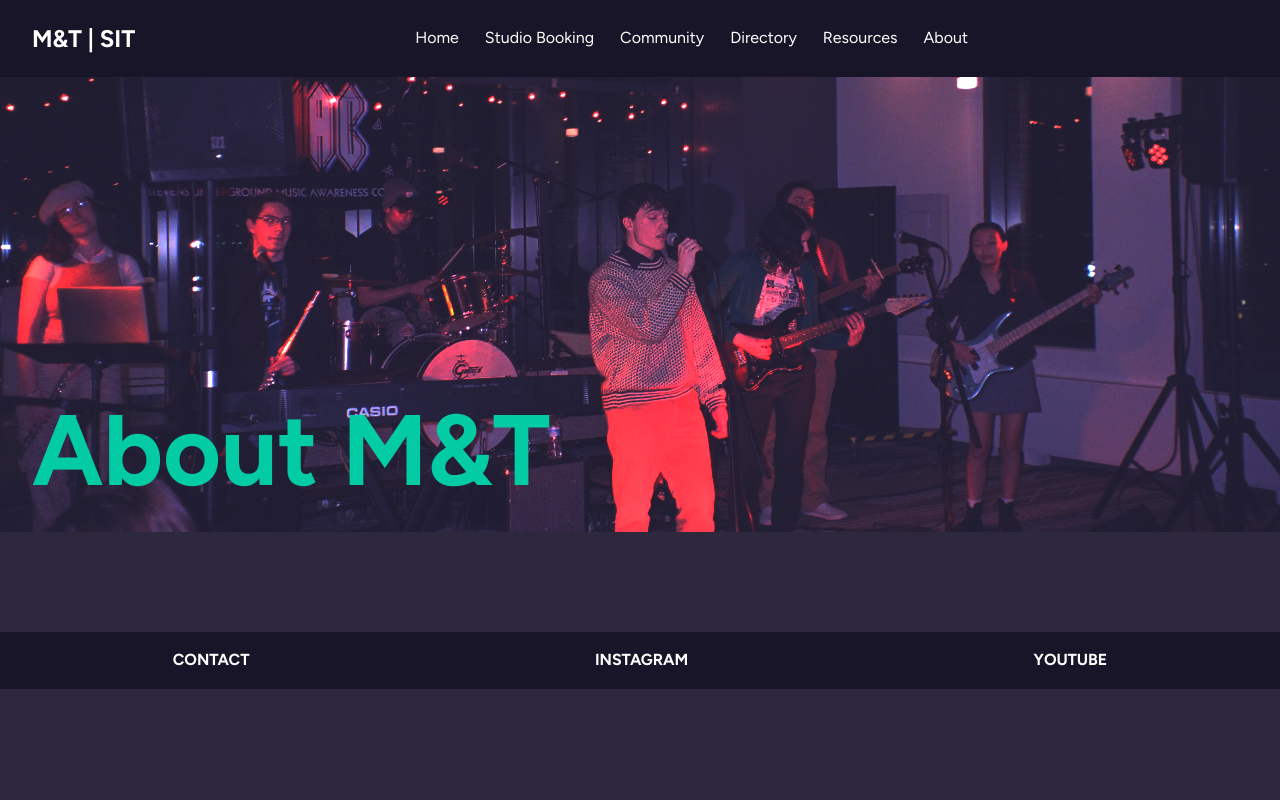
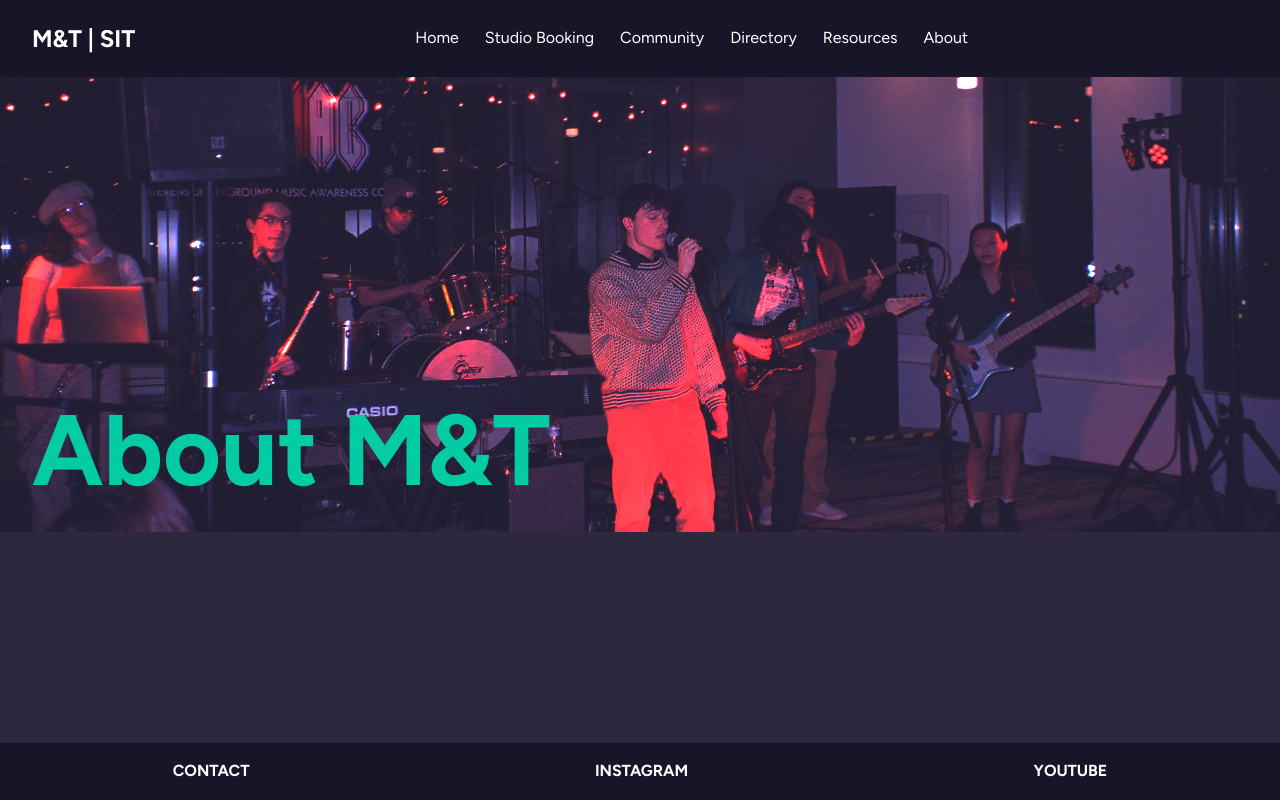
Before and after one commit to alexanderjalexander/stevensmandtsite, a Next.js app: page /about in a window 1280 px wide. Built offline with nearby package versions, Linux system fonts and the light colour scheme.

Commit message:
Footer positioning

```diff
--- a/src/components/Footer/footer.module.css
+++ b/src/components/Footer/footer.module.css
@@ -1,7 +1,6 @@
 .footer_base {
     display: flex;
-    /* TODO: Figure out if it's possible to have it be *either* on the bottom of the page, or at the bottom of the container always */
-    position: sticky;
+    position: fixed;
     bottom: 0;
     justify-content: space-around;
     margin: auto;
```
